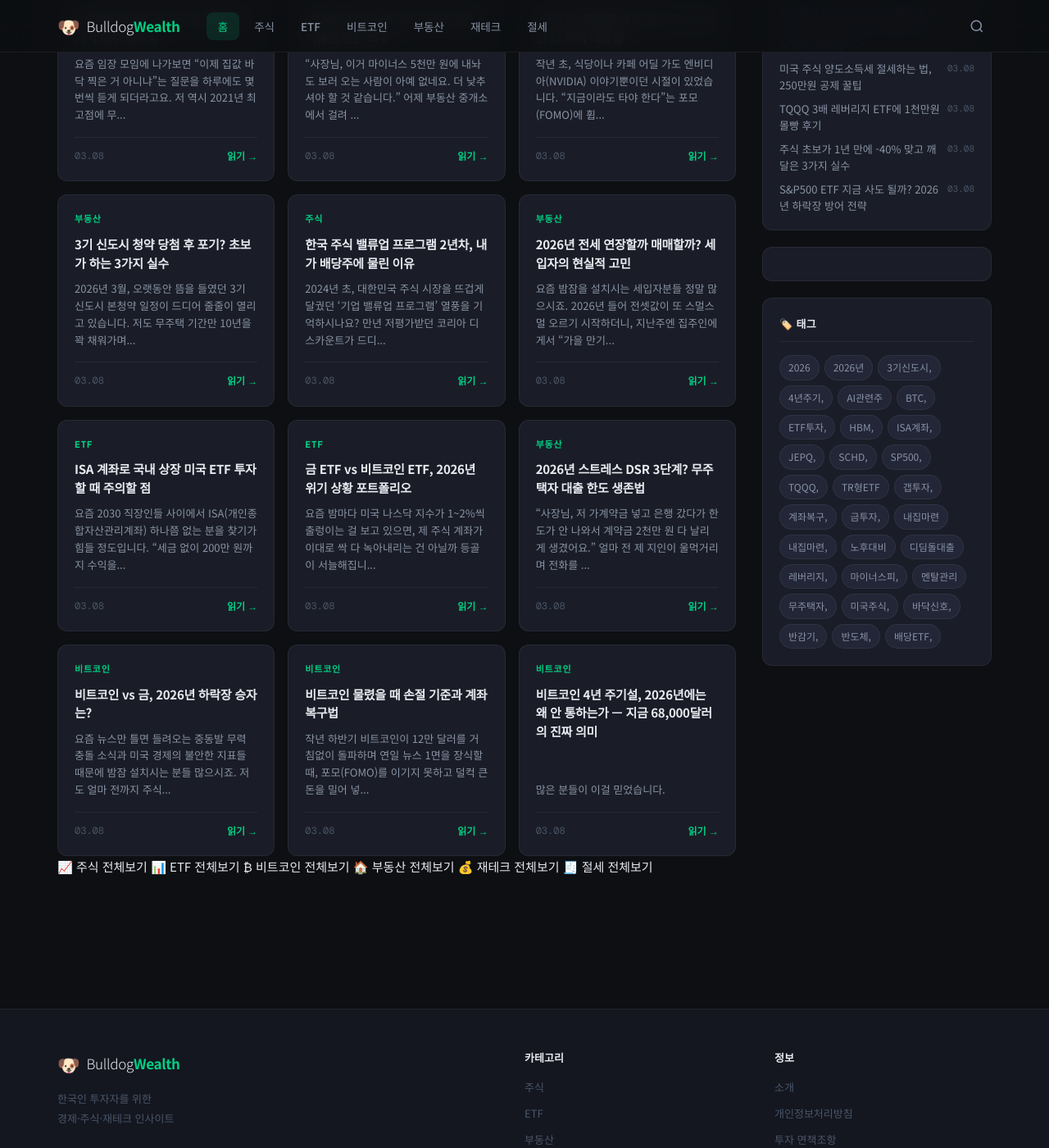
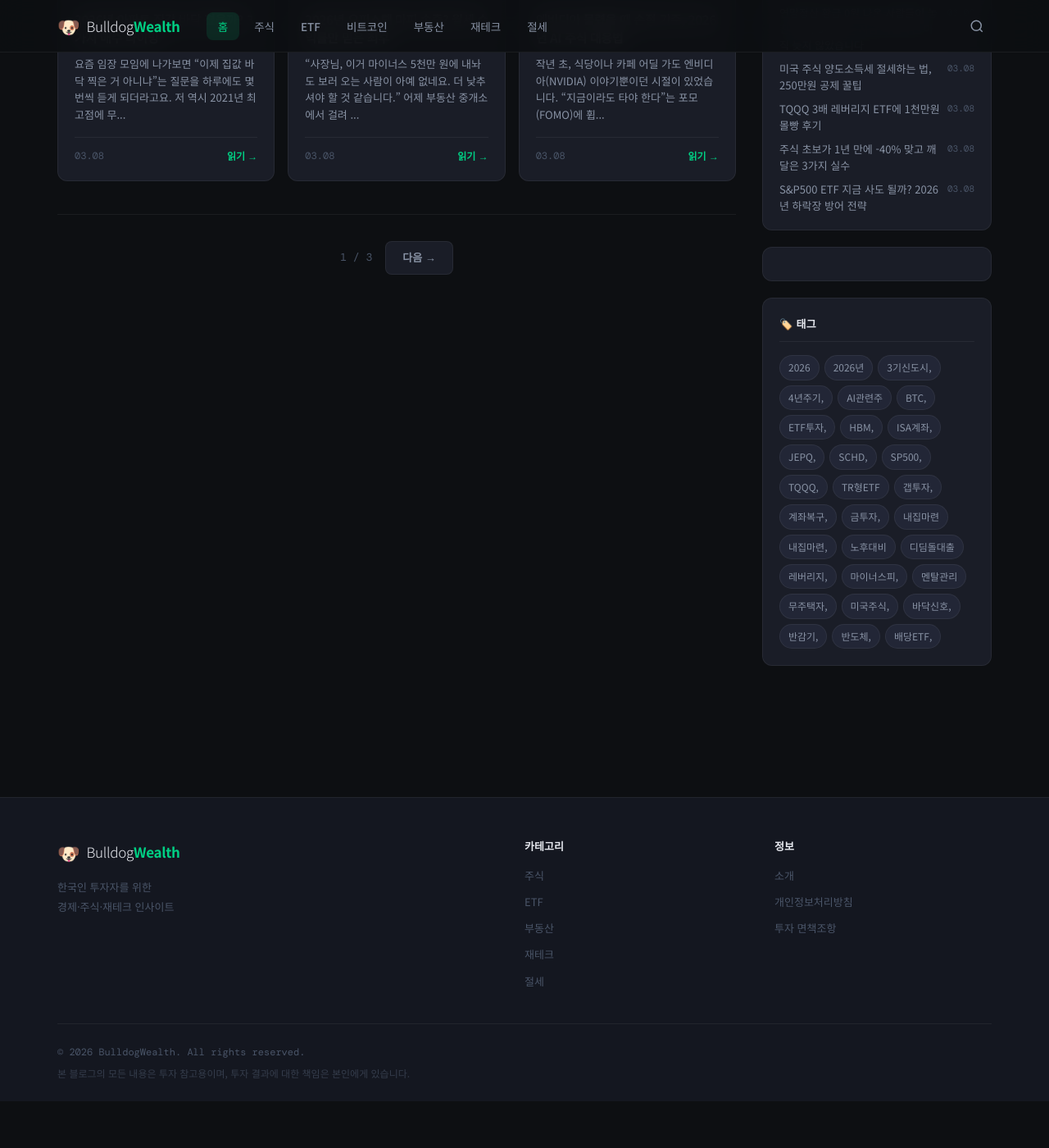
Before and after one commit to kwoo789/bulldogwealth.kr, a Jekyll site: the page built from index.html, in a window 1280 px wide and 1400 px high, scrolled down 1342 px. Shown: the whole window at 82% size. Built offline with Jekyll 4.4.1, drawn with Linux system fonts in a browser that asks for light colours; the list of posts is cut into pages by our own code; after the commit the page ends 2685 px from its top, so only the background shows below that; some of the changed lines change nothing that is shown; some of the changed text lies outside the part shown.

Commit message:
fix home

```diff
--- a/_layouts/home.html
+++ b/_layouts/home.html
@@ -13,22 +13,117 @@
         <p class="hero-sub">주식·ETF·부동산·재테크까지, 한국인 투자자를 위한 핵심 정보</p>
       </div>
       <div class="hero-ticker">
-        <div class="ticker-track">
-          <span>📊 KOSPI &nbsp;</span>
-          <span>📊 KOSDAQ &nbsp;</span>
-          <span>📊 S&P500 &nbsp;</span>
-          <span>📊 나스닥 &nbsp;</span>
-          <span>📊 달러/원 &nbsp;</span>
-          <span>📊 금 선물 &nbsp;</span>
-          <span>📊 비트코인 &nbsp;</span>
-          <span>📊 KOSPI &nbsp;</span>
-          <span>📊 KOSDAQ &nbsp;</span>
-          <span>📊 S&P500 &nbsp;</span>
-          <span>📊 나스닥 &nbsp;</span>
-          <span>📊 달러/원 &nbsp;</span>
+        <div class="ticker-track" id="ticker-track">
+          <span>📊 시세 로딩 중...</span>
         </div>
       </div>
     </section>
+
+    <script>
+    (function() {
+      var tickerItems = [
+        { label: "KOSPI",   value: "--", change: "--", changeSign: "", icon: "📊" },
+        { label: "KOSDAQ",  value: "--", change: "--", changeSign: "", icon: "📊" },
+        { label: "S&P500",  value: "--", change: "--", changeSign: "", icon: "📈" },
+        { label: "나스닥",   value: "--", change: "--", changeSign: "", icon: "📈" },
+        { label: "달러/원",  value: "--", change: "",   changeSign: "", icon: "💱" },
+        { label: "금(oz)",   value: "--", change: "--", changeSign: "", icon: "🥇" },
+        { label: "비트코인", value: "--", change: "--", changeSign: "", icon: "₿"  },
+      ];
+
+      function renderTicker() {
+        var track = document.getElementById("ticker-track");
+        if (!track) return;
+        var items = tickerItems.concat(tickerItems);
+        track.innerHTML = items.map(function(item) {
+          var sign = item.changeSign === "up" ? "▲" : item.changeSign === "down" ? "▼" : "";
+          var color = item.changeSign === "up" ? "#4ade80" : item.changeSign === "down" ? "#f87171" : "#aaa";
+          return '<span style="margin-right:2.5rem;">'
+            + item.icon + ' <strong>' + item.label + '</strong>&nbsp;'
+            + item.value
+            + (item.change ? ' <span style="color:' + color + ';font-size:0.85em;">' + sign + item.change + '</span>' : '')
+            + '</span>';
+        }).join("");
+      }
+
+      function setItem(label, value, change, changeSign) {
+        var item = tickerItems.find(function(i){ return i.label === label; });
+        if (!item) return;
+        item.value = value;
+        item.change = change;
+        item.changeSign = changeSign;
+        renderTicker();
+      }
+
+      // 달러/원 환율
+      function fetchUSDKRW() {
+        fetch("https://api.frankfurter.app/latest?from=USD&to=KRW")
+          .then(function(r){ return r.json(); })
+          .then(function(data) {
+            var rate = data.rates.KRW;
+            setItem("달러/원", rate.toLocaleString("ko-KR", {maximumFractionDigits:0}) + "원", "", "");
+          }).catch(function(){});
+      }
+
+      // 비트코인
+      function fetchBTC() {
+        fetch("https://api.coingecko.com/api/v3/simple/price?ids=bitcoin&vs_currencies=usd&include_24hr_change=true")
+          .then(function(r){ return r.json(); })
+          .then(function(data) {
+            var price = data.bitcoin.usd;
+            var change = data.bitcoin.usd_24h_change;
+            setItem("비트코인",
+              "$" + price.toLocaleString("en-US", {maximumFractionDigits:0}),
+              Math.abs(change).toFixed(2) + "%",
+              change >= 0 ? "up" : "down"
+            );
+          }).catch(function(){});
+      }
+
+      // Yahoo Finance (allorigins proxy)
+      function fetchYahoo(symbol, label, prefix, decimals) {
+        var url = "https://query1.finance.yahoo.com/v8/finance/chart/" + symbol + "?interval=1d&range=2d";
+        var proxy = "https://api.allorigins.win/get?url=" + encodeURIComponent(url);
+        fetch(proxy)
+          .then(function(r){ return r.json(); })
+          .then(function(data) {
+            var json = JSON.parse(data.contents);
+            var result = json.chart.result[0];
+            var closes = result.indicators.quote[0].close;
+            var cur = closes[closes.length - 1];
+            var prev = closes.length >= 2 ? closes[closes.length - 2] : cur;
+            var chg = (cur - prev) / prev * 100;
+            setItem(label,
+              (prefix || "") + cur.toLocaleString("en-US", {maximumFractionDigits: decimals || 0}),
+              Math.abs(chg).toFixed(2) + "%",
+              chg >= 0 ? "up" : "down"
+            );
+          }).catch(function(){});
+      }
+
+      renderTicker();
+
+      fetchUSDKRW();
+      fetchBTC();
+      fetchYahoo("^GSPC",  "S&P500",  "",  0);
+      fetchYahoo("^IXIC",  "나스닥",   "",  0);
+      fetchYahoo("GC=F",   "금(oz)",   "$", 1);
+      fetchYahoo("^KS11",  "KOSPI",    "",  2);
+      fetchYahoo("^KQ11",  "KOSDAQ",   "",  2);
+
+      // 5분마다 자동 갱신
+      setInterval(function() {
+        fetchUSDKRW();
+        fetchBTC();
+        fetchYahoo("^GSPC", "S&P500",  "",  0);
+        fetchYahoo("^IXIC", "나스닥",   "",  0);
+        fetchYahoo("GC=F",  "금(oz)",   "$", 1);
+        fetchYahoo("^KS11", "KOSPI",    "",  2);
+        fetchYahoo("^KQ11", "KOSDAQ",   "",  2);
+      }, 300000);
+
+    })();
+    </script>
 
     <div class="content-grid">
 
@@ -56,7 +151,6 @@
           <button class="filter-btn active" data-filter="all">전체</button>
           <button class="filter-btn" data-filter="주식">주식</button>
           <button class="filter-btn" data-filter="ETF">ETF</button>
-          <button class="filter-btn" data-filter="비트코인">비트코인</button>
           <button class="filter-btn" data-filter="부동산">부동산</button>
           <button class="filter-btn" data-filter="재테크">재테크</button>
           <button class="filter-btn" data-filter="절세">절세</button>
@@ -64,7 +158,7 @@
 
         <!-- Post Grid -->
         <div class="post-grid">
-          {% for post in site.posts offset:1 limit:18 %}
+          {% for post in site.posts offset:1 limit:9 %}
           <article class="post-card" data-category="{{ post.categories | first }}">
             <a href="{{ post.url | relative_url }}" class="card-link">
               <div class="card-category">{{ post.categories | first }}</div>
@@ -79,15 +173,18 @@
           {% endfor %}
         </div>
 
-        <!-- View All by Category -->
-        <div class="category-links-row">
-          <a href="{{ '/categories/주식/' | relative_url }}" class="cat-browse-btn">📈 주식 전체보기</a>
-          <a href="{{ '/categories/ETF/' | relative_url }}" class="cat-browse-btn">📊 ETF 전체보기</a>
-          <a href="{{ '/categories/비트코인/' | relative_url }}" class="cat-browse-btn">₿ 비트코인 전체보기</a>
-          <a href="{{ '/categories/부동산/' | relative_url }}" class="cat-browse-btn">🏠 부동산 전체보기</a>
-          <a href="{{ '/categories/재테크/' | relative_url }}" class="cat-browse-btn">💰 재테크 전체보기</a>
-          <a href="{{ '/categories/절세/' | relative_url }}" class="cat-browse-btn">🧾 절세 전체보기</a>
+        <!-- Pagination -->
+        {% if paginator.total_pages > 1 %}
+        <div class="pagination">
+          {% if paginator.previous_page %}
+          <a href="{{ paginator.previous_page_path | relative_url }}" class="page-btn">← 이전</a>
+          {% endif %}
+          <span class="page-info">{{ paginator.page }} / {{ paginator.total_pages }}</span>
+          {% if paginator.next_page %}
+          <a href="{{ paginator.next_page_path | relative_url }}" class="page-btn">다음 →</a>
+          {% endif %}
         </div>
+        {% endif %}
 
       </div>
 
```
